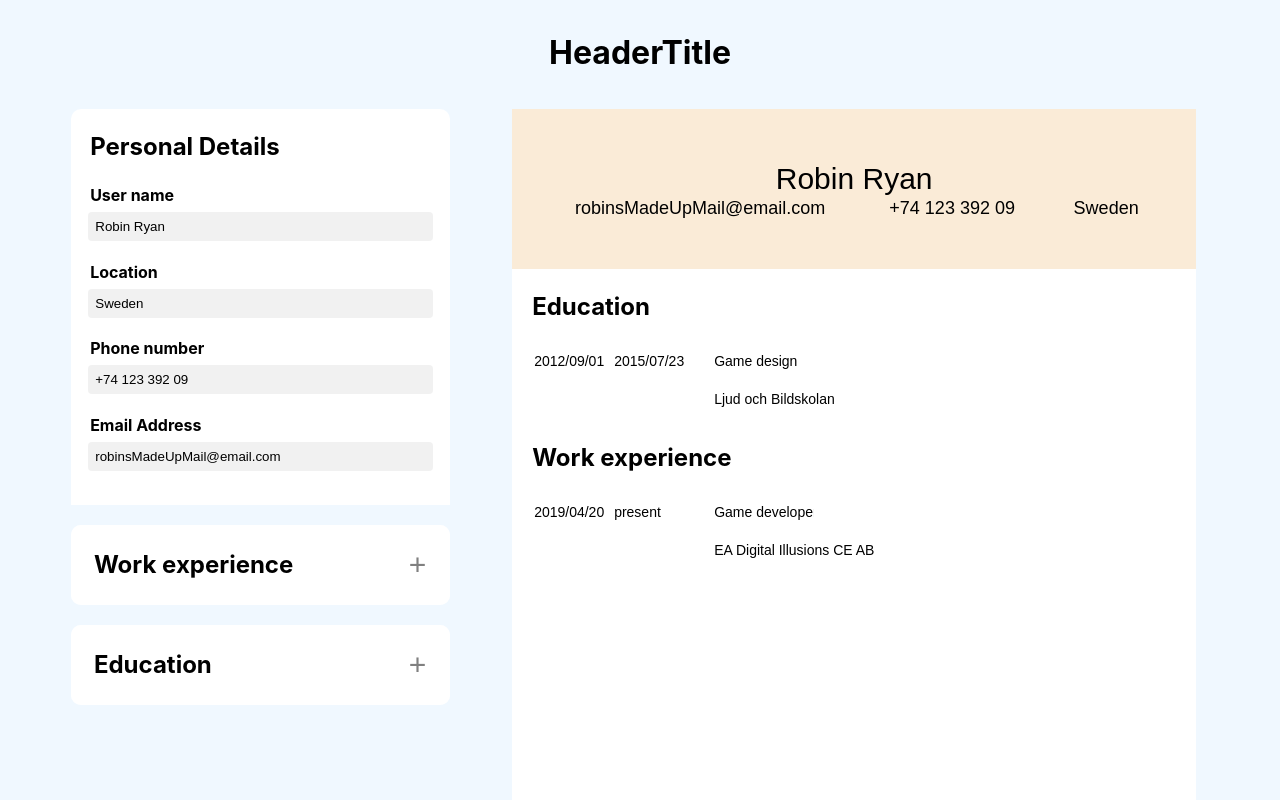
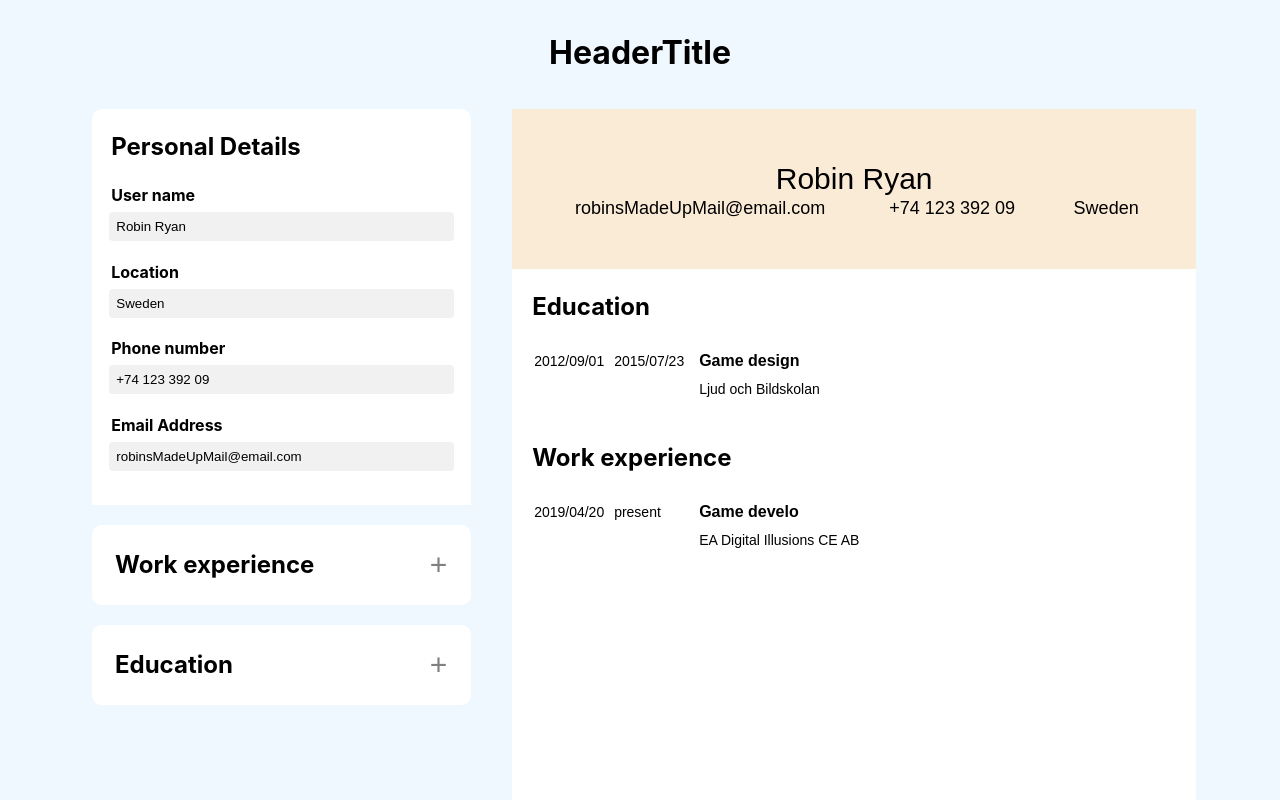
Before and after one commit to wellwe11/CVApplication, a React (Vite) app: page / in a window 1280 px wide. Shown: the top 800 px of the page. Built offline with nearby package versions, Linux system fonts and the light colour scheme.

Commit message:
added a text-area to workexperience

```diff
--- a/src/educationSection.jsx
+++ b/src/educationSection.jsx
@@ -33,6 +33,20 @@ export default function ExperienceInputs({
       ...prevState,
       [index]: !prevState[index],
     }));
+  };
+
+  const [textAreaValue, setTextAreaValue] = useState("");
+
+  const getHeight = (e) => {
+    return e.length > 235
+      ? "125px"
+      : e.length > 175
+      ? "100px"
+      : e.length > 100
+      ? "75px"
+      : e.length > 40
+      ? "50px"
+      : "30px";
   };
 
   return (
@@ -104,9 +118,9 @@ export default function ExperienceInputs({
                           style={{
                             width:
                               row[key].length > 25
-                                ? "230px"
+                                ? "300px"
                                 : row[key].length > 15
-                                ? "145px"
+                                ? "185px"
                                 : row[key].length > 10
                                 ? "100px"
                                 : "80px",
@@ -114,6 +128,22 @@ export default function ExperienceInputs({
                         />
                       </div>
                     ))}
+                  </div>
+                  <div
+                    className={`textAreaWrapper ${
+                      rowState[index] ? "scaleUpBar" : "minimizeBar"
+                    }`}
+                  >
+                    <h5>Description</h5>
+                    <textarea
+                      onChange={(e) => setTextAreaValue(e.target.value)}
+                      style={{
+                        height: getHeight(textAreaValue),
+                        transition: "0.3s ease",
+                        placeholder:
+                          "Tell us something about your experience...",
+                      }}
+                    ></textarea>
                   </div>
                   <div
                     className={`experienceInputContainerButtons ${
@@ -153,9 +183,7 @@ export default function ExperienceInputs({
             displayInputs(rows.length);
             handleHideButton(false);
           }}
-          className={`addRowButton ${
-            activeSection === titleType ? "scaleUpBarBtn" : "minimizeBar"
-          }`}
+          className={`addRowButton ${!hideButton ? "displayBar" : "hideBar"}`}
         >
           <h4>
             {titleType === "Work experience" ? "+Experience" : "+Education"}
--- a/src/educationSectionTwo.css
+++ b/src/educationSectionTwo.css
@@ -16,6 +16,16 @@
   background-color: rgba(255, 255, 255, 0.87);
 
   margin-bottom: 20px;
+}
+.leftContent.contentSection
+  .experienceSection:nth-of-type(4)
+  .textAreaWrapper
+  h5,
+.leftContent.contentSection
+  .experienceSection:nth-of-type(4)
+  .textAreaWrapper
+  textarea {
+  display: none;
 }
 
 .leftContent.contentSection .titleAndButton {
@@ -81,7 +91,6 @@
   height: 60px;
   width: 100%;
 
-  display: flex;
   justify-content: center;
   align-items: center;
   font-size: 16px;
@@ -191,6 +200,31 @@
   align-self: center;
 }
 
+.leftContent.contentSection .textAreaWrapper {
+  margin-top: 20px;
+  width: 90%;
+  justify-self: center;
+  display: flex;
+  flex-direction: column;
+}
+.leftContent.contentSection .textAreaWrapper h5 {
+  width: 96%;
+  align-self: center;
+}
+
+.leftContent.contentSection .textAreaWrapper textarea {
+  width: 95%;
+  max-height: 200px;
+  min-height: 30px;
+  resize: vertical;
+  align-self: center;
+
+  background-color: gainsboro;
+  color: black;
+  border: none;
+  outline: none;
+}
+
 .leftContent.contentSection .experienceInputContainerButtons {
   width: 95%;
   margin-top: 15px;
@@ -298,7 +332,7 @@
 
 .scaleUpBar {
   height: auto;
-  max-height: 238px;
+  max-height: 500px;
   opacity: 1;
   visibility: visible;
   overflow: hidden;
--- a/src/titleAndInputs.css
+++ b/src/titleAndInputs.css
@@ -4,8 +4,7 @@
   display: flex;
   flex-direction: column;
 
-  align-content: center;
-  justify-content: center;
+  align-items: center;
 
   margin-bottom: 20px;
 }
@@ -102,6 +101,9 @@
   background-color: white;
   height: 1000px !important;
 }
+.rightContent.contentSection {
+}
+
 .rightContent .headerInputsContainer {
   display: flex;
   justify-content: center;
@@ -259,6 +261,10 @@
   align-items: center;
 }
 
+.rightContent .inputsAndInputsButtonsContainer input::placeholder {
+  color: transparent;
+}
+
 .rightContent .inputsAndInputsButtonsContainer h5 {
   display: none;
 }
@@ -282,14 +288,19 @@
 }
 
 .rightContent .inputsAndInputsButtonsContainer div:nth-child(1) {
-  margin-left: 200px;
-  margin-top: 38px;
+  margin-left: 185px;
+  margin-top: 28px;
   position: absolute;
 }
 
 .rightContent .inputsAndInputsButtonsContainer div:nth-child(2) {
-  margin-left: 200px;
+  margin-left: 185px;
   position: absolute;
+}
+
+.rightContent .inputsAndInputsButtonsContainer div:nth-child(2) input {
+  font-weight: 800;
+  font-size: 16px;
 }
 
 .rightContent .inputsAndInputsButtonsContainer div:nth-child(5) {
--- a/src/titleAndInputs.jsx
+++ b/src/titleAndInputs.jsx
@@ -21,7 +21,7 @@ export default function TitleAndInputs({ rows, handleNameChange }) {
                       ? "350px"
                       : row[key].length > 15
                       ? "250px"
-                      : row[key].length > 10
+                      : row[key].length > 9
                       ? "200px"
                       : "100px",
                 }}
```
